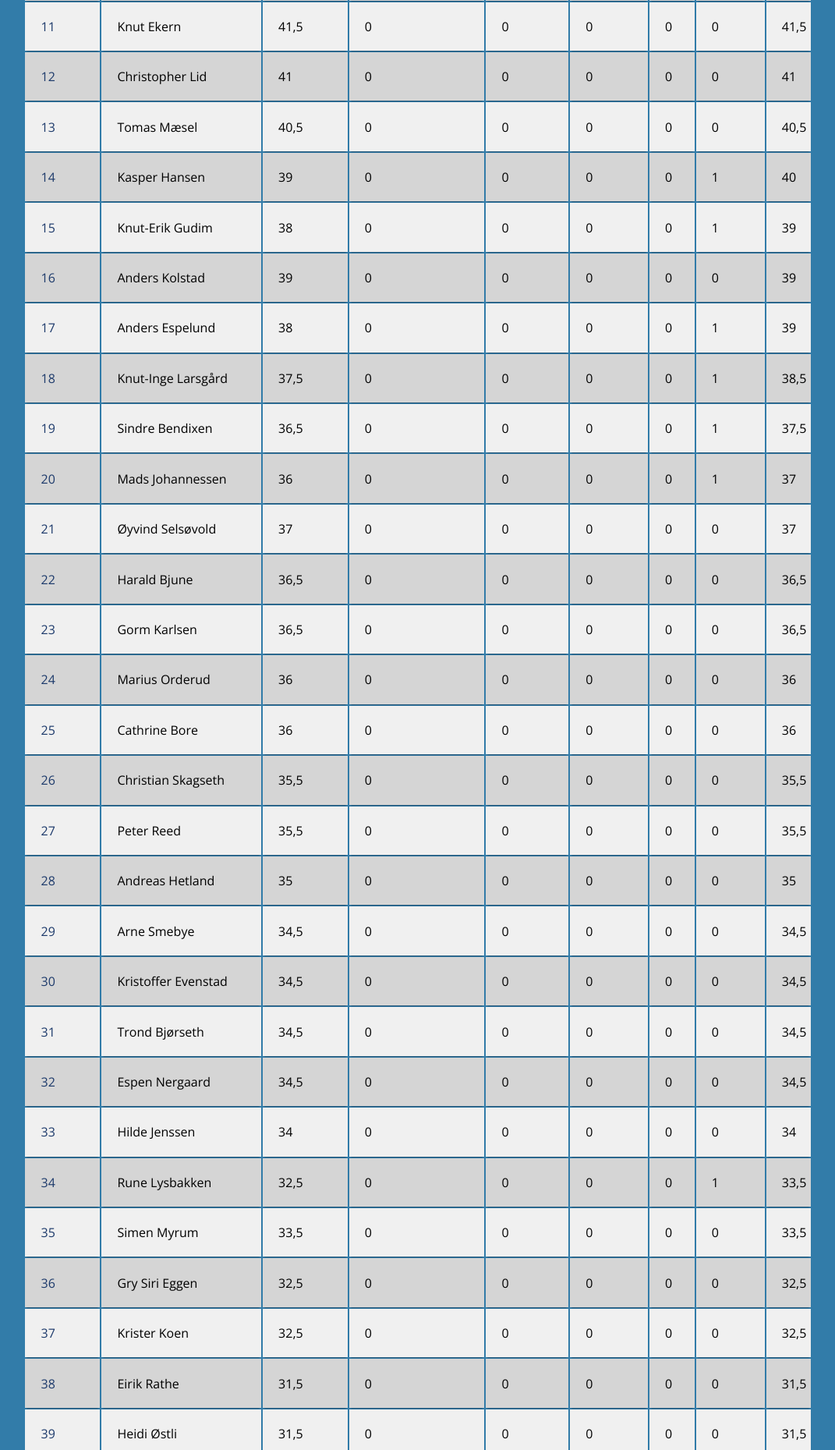
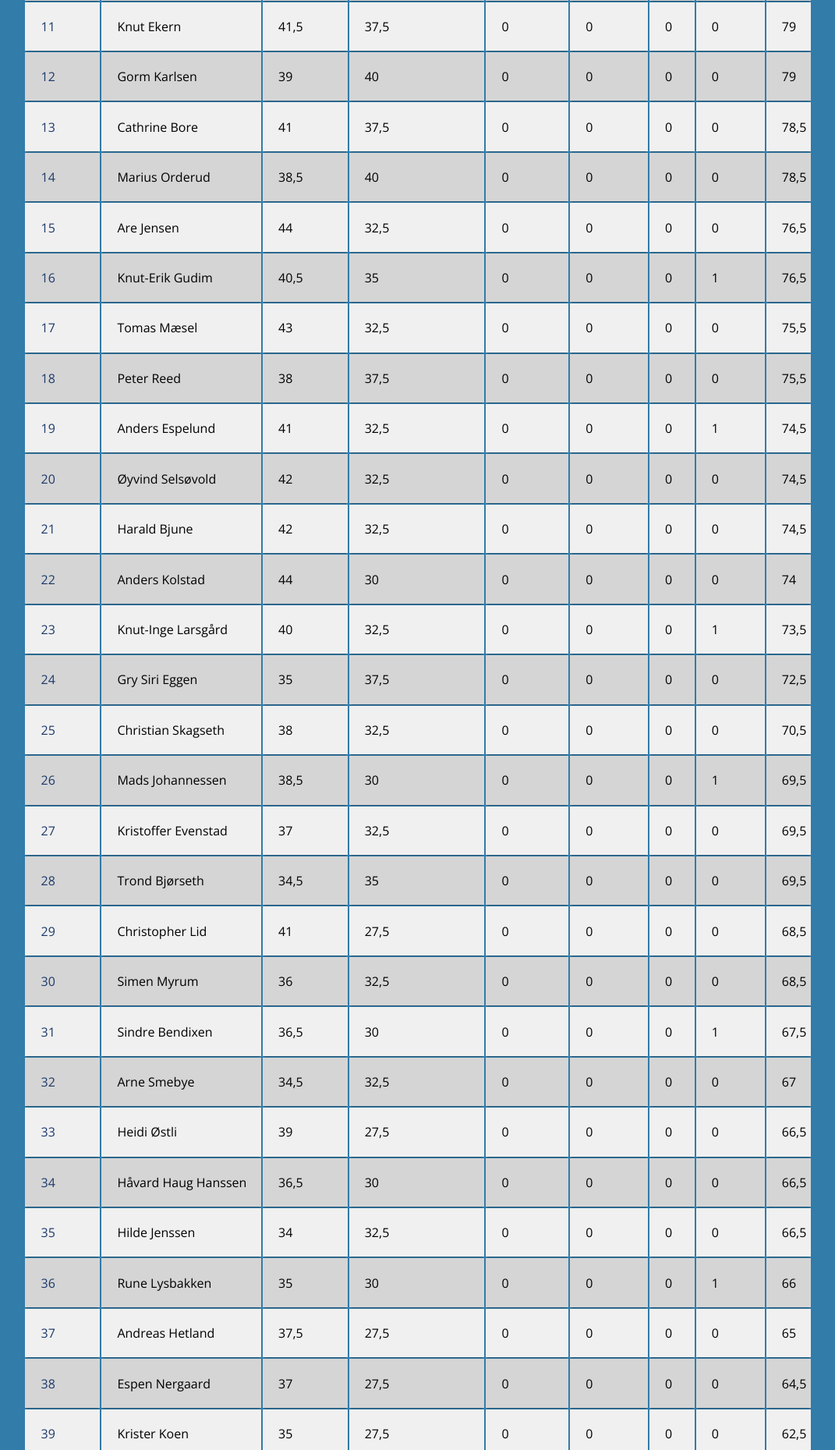
Before and after one commit to tietoem/tietoem.github.io, a plain HTML site: page index.html in a window 1280 px wide. Shown: the part 941-2800 px from the top of the page at 78% size, without its empty margins (104-1175 px from the left). Drawn offline with nearby package versions, Linux system fonts and the light colour scheme.

Commit message:
updated values

```diff
--- a/index.html
+++ b/index.html
@@ -16,48 +16,48 @@
 <table class="container">
 
 <thead><tr><th><h1>Rangering</h1></th><th><h1>Navn</h1></th><th><h1>Gruppespill</h1></th><th><h1>Åttende-delsfinale</h1></th><th><h1>Kvartfinale</h1></th><th><h1>Semifinale</h1></th><th><h1>Finale</h1></th><th><h1>Spørsmål</h1></th><th><h1>Totalt</h1></th></tr></thead><tbody>
- <tr><td>1</td><td>Geir Hølland</td><td>51,5</td><td>0</td><td>0</td><td>0</td><td>0</td><td>1</td><td>52,5</td></tr>
- <tr><td>2</td><td>Bjørn Tore Eriksen</td><td>51,5</td><td>0</td><td>0</td><td>0</td><td>0</td><td>0</td><td>51,5</td></tr>
- <tr><td>3</td><td>Daniel Bjørstad Karlsen</td><td>51</td><td>0</td><td>0</td><td>0</td><td>0</td><td>0</td><td>51</td></tr>
- <tr><td>4</td><td>Hallvard Aas</td><td>47,5</td><td>0</td><td>0</td><td>0</td><td>0</td><td>2</td><td>49,5</td></tr>
- <tr><td>5</td><td>Bente Nordli</td><td>47</td><td>0</td><td>0</td><td>0</td><td>0</td><td>1</td><td>48</td></tr>
- <tr><td>6</td><td>Are Jensen</td><td>44</td><td>0</td><td>0</td><td>0</td><td>0</td><td>0</td><td>44</td></tr>
- <tr><td>7</td><td>Martynas Ladas</td><td>43</td><td>0</td><td>0</td><td>0</td><td>0</td><td>0</td><td>43</td></tr>
- <tr><td>8</td><td>Anders Johnsen</td><td>40,5</td><td>0</td><td>0</td><td>0</td><td>0</td><td>2</td><td>42,5</td></tr>
- <tr><td>9</td><td>Inger Salomonsen</td><td>41</td><td>0</td><td>0</td><td>0</td><td>0</td><td>1</td><td>42</td></tr>
- <tr><td>10</td><td>Andreas Munch</td><td>40,5</td><td>0</td><td>0</td><td>0</td><td>0</td><td>1</td><td>41,5</td></tr>
- <tr><td>11</td><td>Knut Ekern</td><td>41,5</td><td>0</td><td>0</td><td>0</td><td>0</td><td>0</td><td>41,5</td></tr>
- <tr><td>12</td><td>Christopher Lid</td><td>41</td><td>0</td><td>0</td><td>0</td><td>0</td><td>0</td><td>41</td></tr>
- <tr><td>13</td><td>Tomas Mæsel</td><td>40,5</td><td>0</td><td>0</td><td>0</td><td>0</td><td>0</td><td>40,5</td></tr>
- <tr><td>14</td><td>Kasper Hansen</td><td>39</td><td>0</td><td>0</td><td>0</td><td>0</td><td>1</td><td>40</td></tr>
- <tr><td>15</td><td>Knut-Erik Gudim</td><td>38</td><td>0</td><td>0</td><td>0</td><td>0</td><td>1</td><td>39</td></tr>
- <tr><td>16</td><td>Anders Kolstad</td><td>39</td><td>0</td><td>0</td><td>0</td><td>0</td><td>0</td><td>39</td></tr>
- <tr><td>17</td><td>Anders Espelund</td><td>38</td><td>0</td><td>0</td><td>0</td><td>0</td><td>1</td><td>39</td></tr>
- <tr><td>18</td><td>Knut-Inge Larsgård</td><td>37,5</td><td>0</td><td>0</td><td>0</td><td>0</td><td>1</td><td>38,5</td></tr>
- <tr><td>19</td><td>Sindre Bendixen</td><td>36,5</td><td>0</td><td>0</td><td>0</td><td>0</td><td>1</td><td>37,5</td></tr>
- <tr><td>20</td><td>Mads Johannessen</td><td>36</td><td>0</td><td>0</td><td>0</td><td>0</td><td>1</td><td>37</td></tr>
- <tr><td>21</td><td>Øyvind Selsøvold</td><td>37</td><td>0</td><td>0</td><td>0</td><td>0</td><td>0</td><td>37</td></tr>
- <tr><td>22</td><td>Harald Bjune</td><td>36,5</td><td>0</td><td>0</td><td>0</td><td>0</td><td>0</td><td>36,5</td></tr>
- <tr><td>23</td><td>Gorm Karlsen</td><td>36,5</td><td>0</td><td>0</td><td>0</td><td>0</td><td>0</td><td>36,5</td></tr>
- <tr><td>24</td><td>Marius Orderud</td><td>36</td><td>0</td><td>0</td><td>0</td><td>0</td><td>0</td><td>36</td></tr>
- <tr><td>25</td><td>Cathrine Bore</td><td>36</td><td>0</td><td>0</td><td>0</td><td>0</td><td>0</td><td>36</td></tr>
- <tr><td>26</td><td>Christian Skagseth</td><td>35,5</td><td>0</td><td>0</td><td>0</td><td>0</td><td>0</td><td>35,5</td></tr>
- <tr><td>27</td><td>Peter Reed</td><td>35,5</td><td>0</td><td>0</td><td>0</td><td>0</td><td>0</td><td>35,5</td></tr>
- <tr><td>28</td><td>Andreas Hetland</td><td>35</td><td>0</td><td>0</td><td>0</td><td>0</td><td>0</td><td>35</td></tr>
- <tr><td>29</td><td>Arne Smebye</td><td>34,5</td><td>0</td><td>0</td><td>0</td><td>0</td><td>0</td><td>34,5</td></tr>
- <tr><td>30</td><td>Kristoffer Evenstad</td><td>34,5</td><td>0</td><td>0</td><td>0</td><td>0</td><td>0</td><td>34,5</td></tr>
- <tr><td>31</td><td>Trond Bjørseth</td><td>34,5</td><td>0</td><td>0</td><td>0</td><td>0</td><td>0</td><td>34,5</td></tr>
- <tr><td>32</td><td>Espen Nergaard</td><td>34,5</td><td>0</td><td>0</td><td>0</td><td>0</td><td>0</td><td>34,5</td></tr>
- <tr><td>33</td><td>Hilde Jenssen</td><td>34</td><td>0</td><td>0</td><td>0</td><td>0</td><td>0</td><td>34</td></tr>
- <tr><td>34</td><td>Rune Lysbakken</td><td>32,5</td><td>0</td><td>0</td><td>0</td><td>0</td><td>1</td><td>33,5</td></tr>
- <tr><td>35</td><td>Simen Myrum</td><td>33,5</td><td>0</td><td>0</td><td>0</td><td>0</td><td>0</td><td>33,5</td></tr>
- <tr><td>36</td><td>Gry Siri Eggen</td><td>32,5</td><td>0</td><td>0</td><td>0</td><td>0</td><td>0</td><td>32,5</td></tr>
- <tr><td>37</td><td>Krister Koen</td><td>32,5</td><td>0</td><td>0</td><td>0</td><td>0</td><td>0</td><td>32,5</td></tr>
- <tr><td>38</td><td>Eirik Rathe</td><td>31,5</td><td>0</td><td>0</td><td>0</td><td>0</td><td>0</td><td>31,5</td></tr>
- <tr><td>39</td><td>Heidi Østli</td><td>31,5</td><td>0</td><td>0</td><td>0</td><td>0</td><td>0</td><td>31,5</td></tr>
- <tr><td>40</td><td>Håvard Haug Hanssen</td><td>31</td><td>0</td><td>0</td><td>0</td><td>0</td><td>0</td><td>31</td></tr>
- <tr><td>41</td><td>Tone Fosser</td><td>25</td><td>0</td><td>0</td><td>0</td><td>0</td><td>1</td><td>26</td></tr>
-</tbody>
+ <tr><td>1</td><td>Inger Salomonsen</td><td>44</td><td>45</td><td>0</td><td>0</td><td>0</td><td>1</td><td>90</td></tr>
+ <tr><td>2</td><td>Bjørn Tore Eriksen</td><td>54,5</td><td>35</td><td>0</td><td>0</td><td>0</td><td>0</td><td>89,5</td></tr>
+ <tr><td>3</td><td>Bente Nordli</td><td>47</td><td>40</td><td>0</td><td>0</td><td>0</td><td>1</td><td>88</td></tr>
+ <tr><td>4</td><td>Kasper Hansen</td><td>44,5</td><td>42,5</td><td>0</td><td>0</td><td>0</td><td>1</td><td>88</td></tr>
+ <tr><td>5</td><td>Geir Hølland</td><td>54</td><td>30</td><td>0</td><td>0</td><td>0</td><td>1</td><td>85</td></tr>
+ <tr><td>6</td><td>Hallvard Aas</td><td>50,5</td><td>32,5</td><td>0</td><td>0</td><td>0</td><td>2</td><td>85</td></tr>
+ <tr><td>7</td><td>Daniel Bjørstad Karlsen</td><td>54</td><td>30</td><td>0</td><td>0</td><td>0</td><td>0</td><td>84</td></tr>
+ <tr><td>8</td><td>Martynas Ladas</td><td>48</td><td>35</td><td>0</td><td>0</td><td>0</td><td>0</td><td>83</td></tr>
+ <tr><td>9</td><td>Anders Johnsen</td><td>43,5</td><td>37,5</td><td>0</td><td>0</td><td>0</td><td>2</td><td>83</td></tr>
+ <tr><td>10</td><td>Andreas Munch</td><td>40,5</td><td>40</td><td>0</td><td>0</td><td>0</td><td>1</td><td>81,5</td></tr>
+ <tr><td>11</td><td>Knut Ekern</td><td>41,5</td><td>37,5</td><td>0</td><td>0</td><td>0</td><td>0</td><td>79</td></tr>
+ <tr><td>12</td><td>Gorm Karlsen</td><td>39</td><td>40</td><td>0</td><td>0</td><td>0</td><td>0</td><td>79</td></tr>
+ <tr><td>13</td><td>Cathrine Bore</td><td>41</td><td>37,5</td><td>0</td><td>0</td><td>0</td><td>0</td><td>78,5</td></tr>
+ <tr><td>14</td><td>Marius Orderud</td><td>38,5</td><td>40</td><td>0</td><td>0</td><td>0</td><td>0</td><td>78,5</td></tr>
+ <tr><td>15</td><td>Are Jensen</td><td>44</td><td>32,5</td><td>0</td><td>0</td><td>0</td><td>0</td><td>76,5</td></tr>
+ <tr><td>16</td><td>Knut-Erik Gudim</td><td>40,5</td><td>35</td><td>0</td><td>0</td><td>0</td><td>1</td><td>76,5</td></tr>
+ <tr><td>17</td><td>Tomas Mæsel</td><td>43</td><td>32,5</td><td>0</td><td>0</td><td>0</td><td>0</td><td>75,5</td></tr>
+ <tr><td>18</td><td>Peter Reed</td><td>38</td><td>37,5</td><td>0</td><td>0</td><td>0</td><td>0</td><td>75,5</td></tr>
+ <tr><td>19</td><td>Anders Espelund</td><td>41</td><td>32,5</td><td>0</td><td>0</td><td>0</td><td>1</td><td>74,5</td></tr>
+ <tr><td>20</td><td>Øyvind Selsøvold</td><td>42</td><td>32,5</td><td>0</td><td>0</td><td>0</td><td>0</td><td>74,5</td></tr>
+ <tr><td>21</td><td>Harald Bjune</td><td>42</td><td>32,5</td><td>0</td><td>0</td><td>0</td><td>0</td><td>74,5</td></tr>
+ <tr><td>22</td><td>Anders Kolstad</td><td>44</td><td>30</td><td>0</td><td>0</td><td>0</td><td>0</td><td>74</td></tr>
+ <tr><td>23</td><td>Knut-Inge Larsgård</td><td>40</td><td>32,5</td><td>0</td><td>0</td><td>0</td><td>1</td><td>73,5</td></tr>
+ <tr><td>24</td><td>Gry Siri Eggen</td><td>35</td><td>37,5</td><td>0</td><td>0</td><td>0</td><td>0</td><td>72,5</td></tr>
+ <tr><td>25</td><td>Christian Skagseth</td><td>38</td><td>32,5</td><td>0</td><td>0</td><td>0</td><td>0</td><td>70,5</td></tr>
+ <tr><td>26</td><td>Mads Johannessen</td><td>38,5</td><td>30</td><td>0</td><td>0</td><td>0</td><td>1</td><td>69,5</td></tr>
+ <tr><td>27</td><td>Kristoffer Evenstad</td><td>37</td><td>32,5</td><td>0</td><td>0</td><td>0</td><td>0</td><td>69,5</td></tr>
+ <tr><td>28</td><td>Trond Bjørseth</td><td>34,5</td><td>35</td><td>0</td><td>0</td><td>0</td><td>0</td><td>69,5</td></tr>
+ <tr><td>29</td><td>Christopher Lid</td><td>41</td><td>27,5</td><td>0</td><td>0</td><td>0</td><td>0</td><td>68,5</td></tr>
+ <tr><td>30</td><td>Simen Myrum</td><td>36</td><td>32,5</td><td>0</td><td>0</td><td>0</td><td>0</td><td>68,5</td></tr>
+ <tr><td>31</td><td>Sindre Bendixen</td><td>36,5</td><td>30</td><td>0</td><td>0</td><td>0</td><td>1</td><td>67,5</td></tr>
+ <tr><td>32</td><td>Arne Smebye</td><td>34,5</td><td>32,5</td><td>0</td><td>0</td><td>0</td><td>0</td><td>67</td></tr>
+ <tr><td>33</td><td>Heidi Østli</td><td>39</td><td>27,5</td><td>0</td><td>0</td><td>0</td><td>0</td><td>66,5</td></tr>
+ <tr><td>34</td><td>Håvard Haug Hanssen</td><td>36,5</td><td>30</td><td>0</td><td>0</td><td>0</td><td>0</td><td>66,5</td></tr>
+ <tr><td>35</td><td>Hilde Jenssen</td><td>34</td><td>32,5</td><td>0</td><td>0</td><td>0</td><td>0</td><td>66,5</td></tr>
+ <tr><td>36</td><td>Rune Lysbakken</td><td>35</td><td>30</td><td>0</td><td>0</td><td>0</td><td>1</td><td>66</td></tr>
+ <tr><td>37</td><td>Andreas Hetland</td><td>37,5</td><td>27,5</td><td>0</td><td>0</td><td>0</td><td>0</td><td>65</td></tr>
+ <tr><td>38</td><td>Espen Nergaard</td><td>37</td><td>27,5</td><td>0</td><td>0</td><td>0</td><td>0</td><td>64,5</td></tr>
+ <tr><td>39</td><td>Krister Koen</td><td>35</td><td>27,5</td><td>0</td><td>0</td><td>0</td><td>0</td><td>62,5</td></tr>
+ <tr><td>40</td><td>Eirik Rathe</td><td>31,5</td><td>30</td><td>0</td><td>0</td><td>0</td><td>0</td><td>61,5</td></tr>
+ <tr><td>41</td><td>Tone Fosser</td><td>25</td><td>20</td><td>0</td><td>0</td><td>0</td><td>1</td><td>46</td></tr>
+</tbody></table>
 </table>
 
 </body>
```
